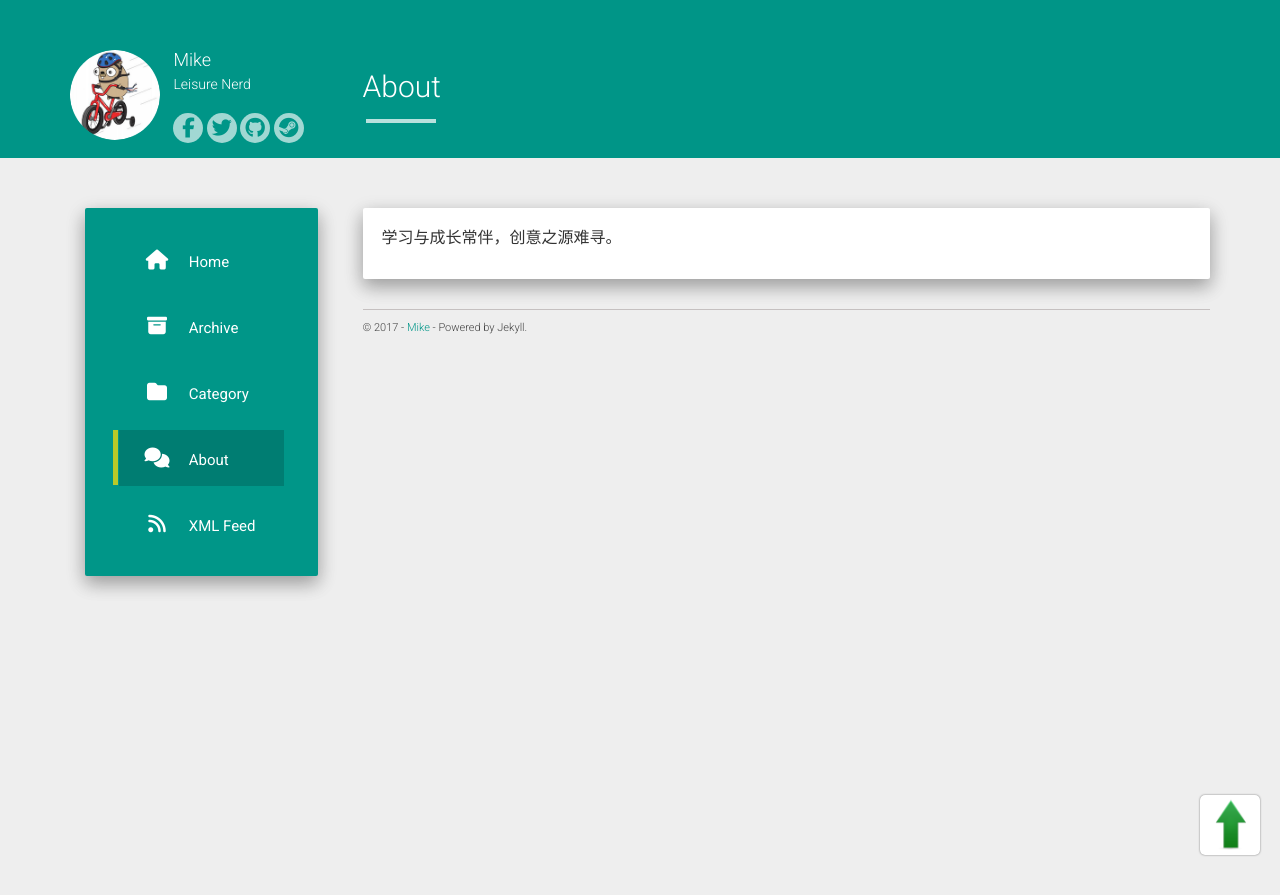
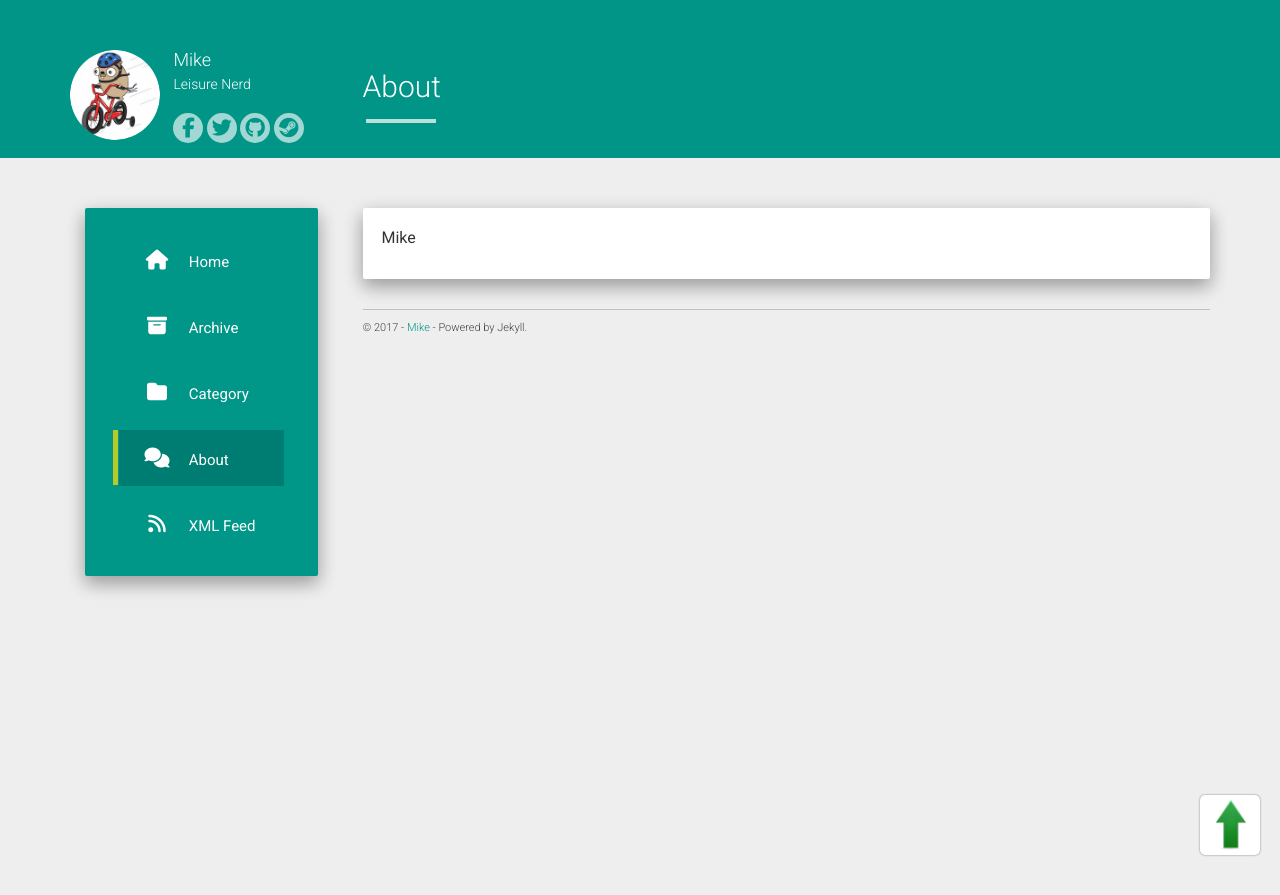
Before and after one commit to mikezone/mikezone.github.io, a Jekyll site: the page built from page/about.md, in a window 1280 px wide. Shown: the top 895 px of the page. Built offline with Jekyll 4.4.1, drawn with Linux system fonts in a browser that asks for light colours; nearby versions of some CDN libraries; comment, search, counter and statistics services are not loaded.

Commit message:
no message

```diff
--- a/page/about.md
+++ b/page/about.md
@@ -4,4 +4,5 @@ title: About
 layout: page
 ---
 
-学习与成长常伴，创意之源难寻。
+<!--学习与成长常伴，创意之源难寻。-->
+Mike
```
